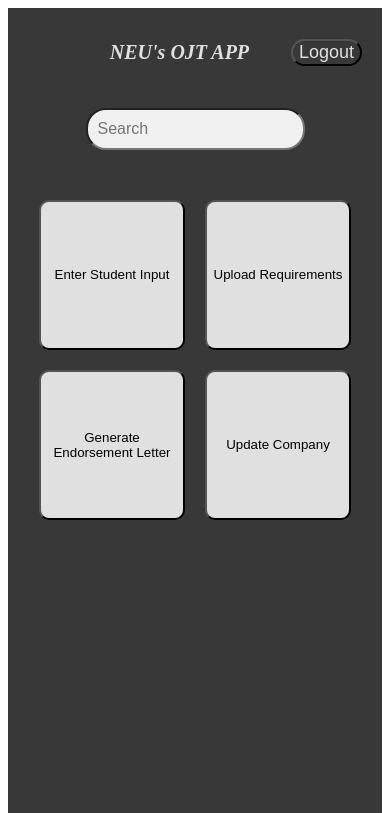
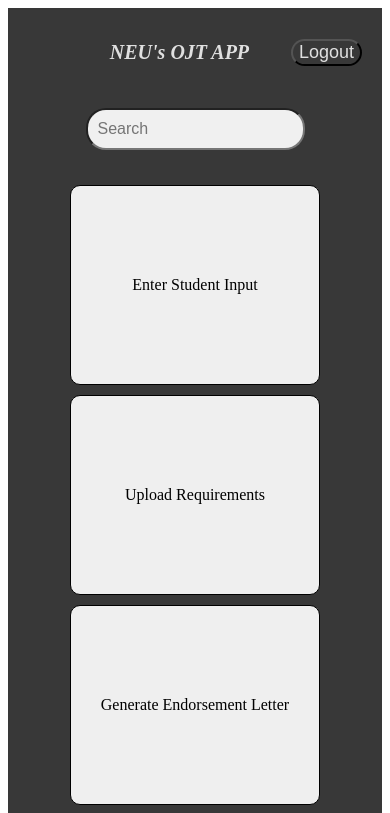
Before and after one commit to RenardMacorol/NEU-OJT-APP, a React (Create React App) app in the folder ojt/: page /dashboard in a window 390 px wide. Shown: the top 813 px of the page. Built offline with nearby package versions, Linux system fonts and the light colour scheme.

Commit message:
Fixed Size Responsiveness and added Some CSS Styling

```diff
--- a/ojt/src/components/App.css
+++ b/ojt/src/components/App.css
@@ -1,14 +1,12 @@
 .app-container {
   min-height: 100vh;
-  height: 100vh;
   width: 100%;
   background-color: #383838;
-  flex-direction: column;
   align-items: center;
   justify-content: center;
   padding: 10px;
   box-sizing: border-box;
-  overflow: auto;
+  overflow: hidden;
 }
 
 .header {
@@ -54,21 +52,27 @@
 
 .options {
   display: flex;
+  flex-direction: row;
+  flex-wrap: wrap;
   justify-content: center;
   align-items: center;
-  flex-wrap: wrap;
-  gap: 20px;
-  padding: 20px;
-  width: 80vw;
   max-width: 600px;
-  margin: auto;
+  margin: 0 auto;
 }
 
 .option-button {
-  background-color: #e0e0e0;
-  text-align: center;
+  width: 100%;
+  max-width: 250px;
+  height: 200px;
   border-radius: 10px;
-  width: 50px;
-  height: 150px;
-  flex: 1 1 calc(50% - 10px);
+  margin: 5px;
+  border: 1px solid black;
+  transition: 0.5s ease-in-out;
+  font-family: Montserrat;
+  font-size: 16px;
+  padding: 10px;
 }
+
+.option-button:hover{
+  background-color: hsl(0, 0%, 50%);
+}
--- a/ojt/src/components/MainOptions.tsx
+++ b/ojt/src/components/MainOptions.tsx
@@ -1,5 +1,6 @@
 import "../services/Routes";
 import { useNavigate } from "react-router-dom";
+import "./App.css";
 
 const MainOptions: React.FC = () => {
     const navigate = useNavigate();
--- a/ojt/src/pages/Dashboard.tsx
+++ b/ojt/src/pages/Dashboard.tsx
@@ -2,6 +2,7 @@ import React from 'react';
 import MainOptions from "../components/MainOptions";
 import SearchBar from "../components/SearchBar";
 import Header from "../components/Header";
+import "../components/App.css"
 
 const Dashboard: React.FC = () => {
   return (
```
